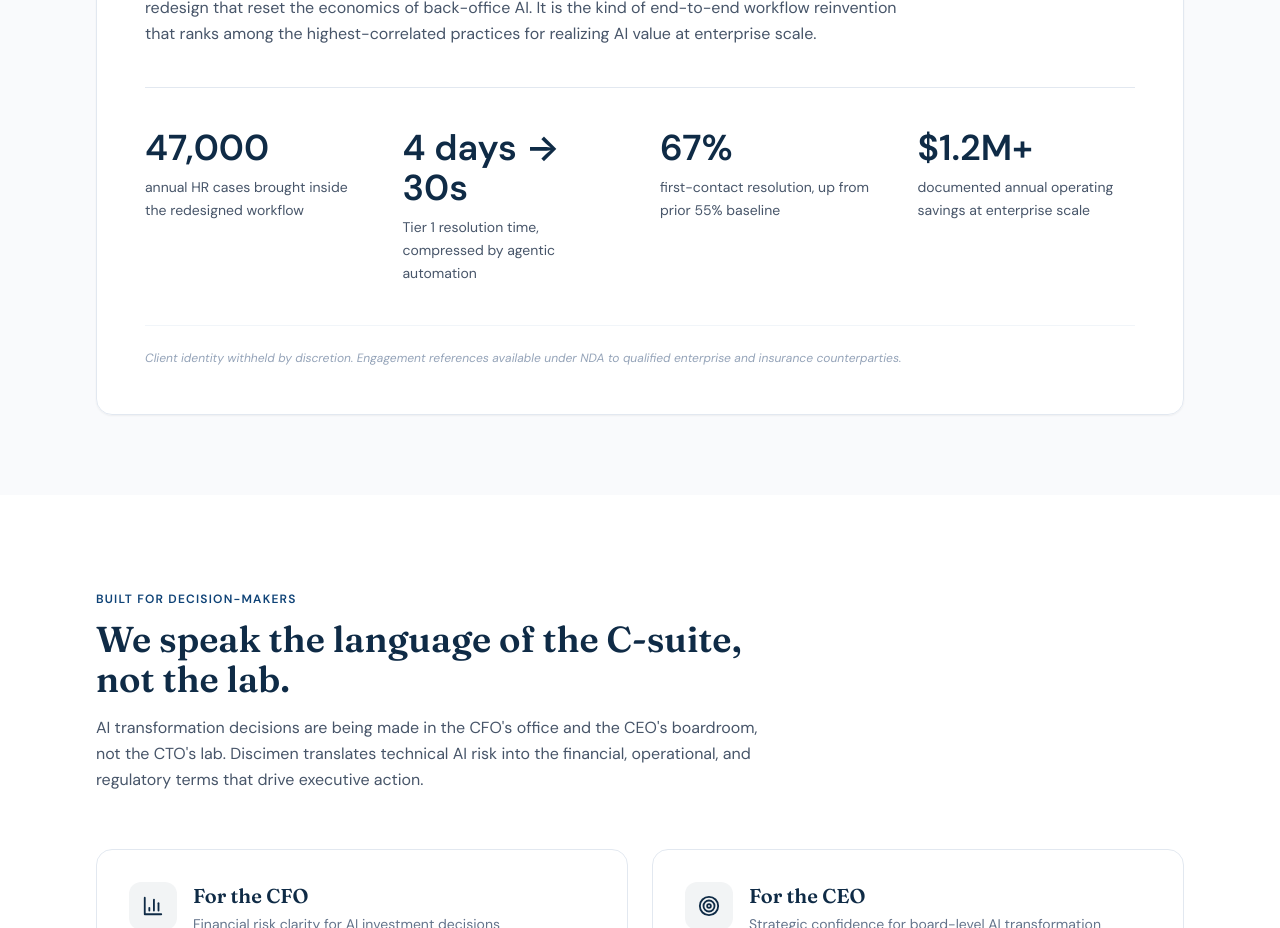
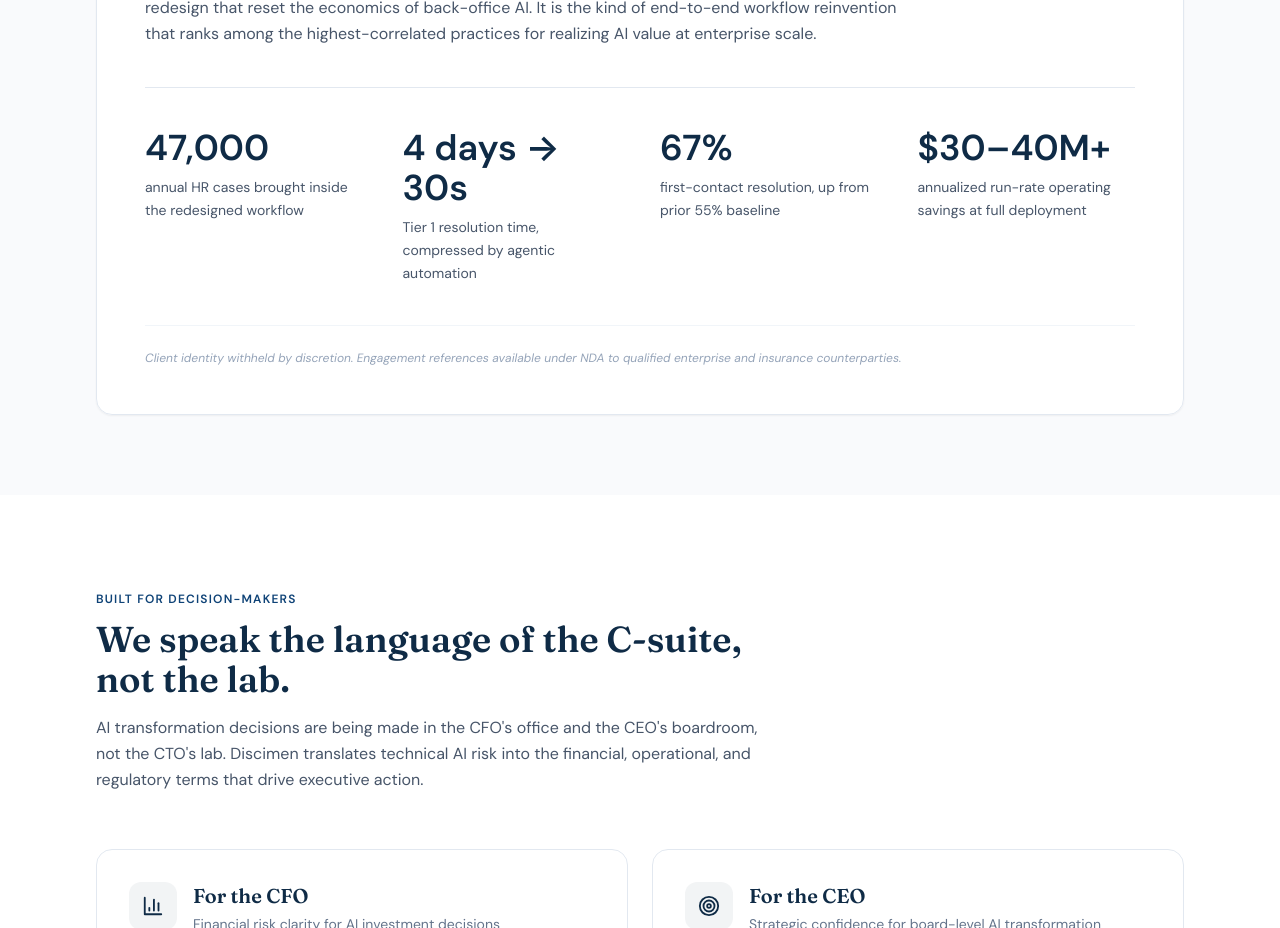
Before and after one commit to MashZ/ai-cyber-insurance, a React (Vite) app: page / in a window 1280 px wide. Shown: the part 1280-2208 px from the top of the page. Built offline with nearby package versions, Linux system fonts and the light colour scheme.

Commit message:
Update GM proof point to –40M+ run-rate framing

```diff
--- a/src/pages/EnablementLab.tsx
+++ b/src/pages/EnablementLab.tsx
@@ -466,7 +466,7 @@ export default function EnablementLab() {
                 { label: 'Avg Resolution', before: '40 min', after: '30 sec (Tier 1)' },
                 { label: 'First-Contact Resolution', before: '55%', after: '67%+' },
                 { label: 'Cost per Query', before: '$12–25', after: '$0.001–0.50' },
-                { label: 'Annual Savings', before: 'Baseline', after: '$1.2M+ (Fortune 25 scale)' },
+                { label: 'Run-Rate Savings', before: 'Baseline', after: '$30–40M+ at full deployment' },
               ].map((m) => (
                 <div key={m.label} className="bg-slate-50 rounded-xl p-5">
                   <p className="text-xs text-slate-500 font-medium mb-2">{m.label}</p>
--- a/src/pages/Home.tsx
+++ b/src/pages/Home.tsx
@@ -142,8 +142,8 @@ export default function Home() {
                   label: 'first-contact resolution, up from prior 55% baseline',
                 },
                 {
-                  stat: '$1.2M+',
-                  label: 'documented annual operating savings at enterprise scale',
+                  stat: '$30–40M+',
+                  label: 'annualized run-rate operating savings at full deployment',
                 },
               ].map((item) => (
                 <div key={item.stat}>
```
